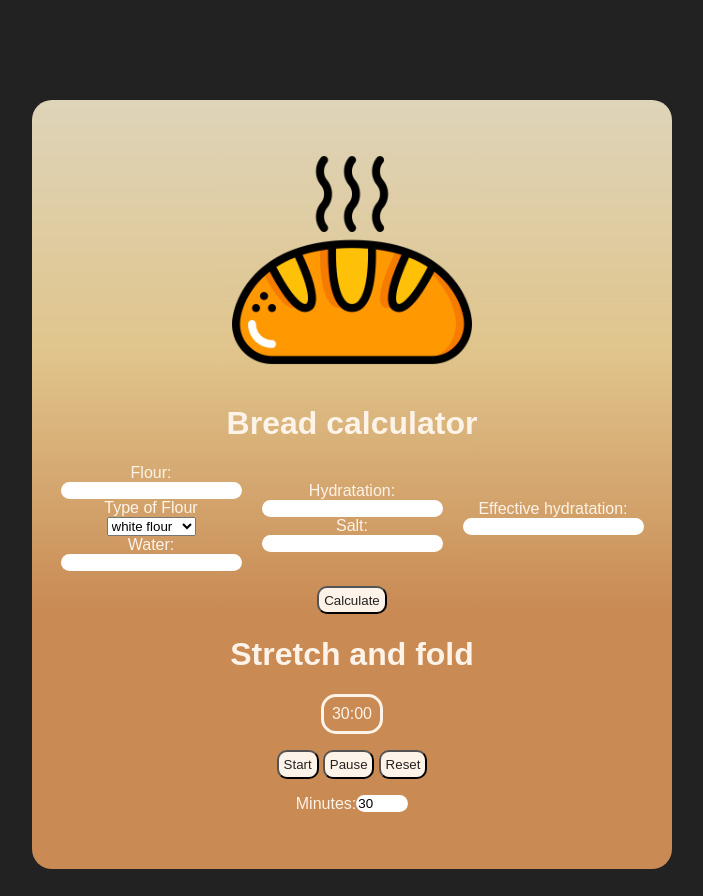
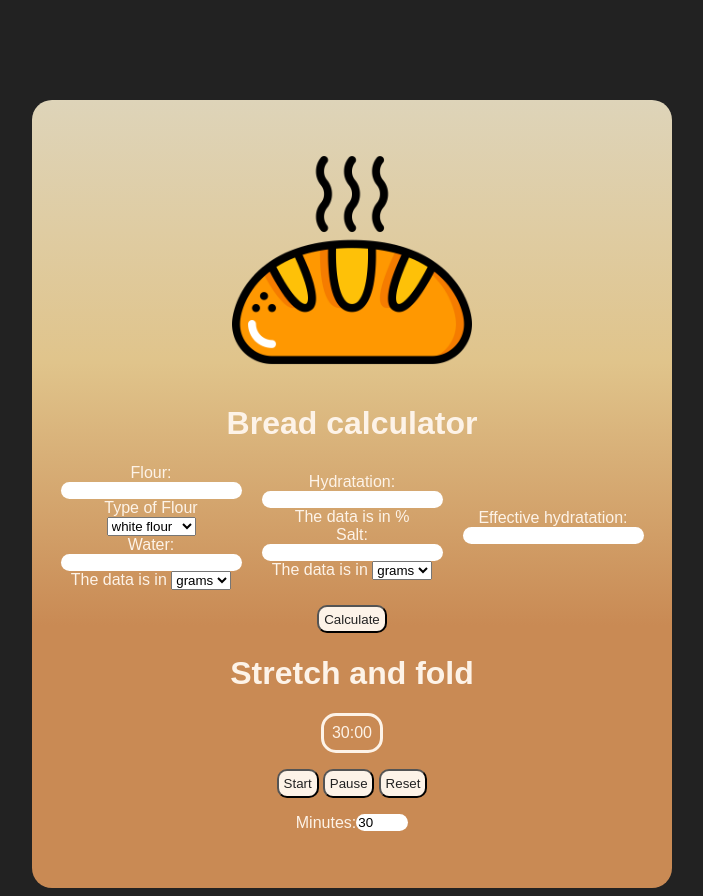
Before and after one commit to TeodorStS/bread_calculator, a plain HTML site: page advanced.html in a window 1280 px wide. Shown: the whole page, without its empty margins (288-991 px from the left). Drawn offline with Linux system fonts and the light colour scheme.

Commit message:
fixed layout
layout

```diff
--- a/advanced.html
+++ b/advanced.html
@@ -25,16 +25,27 @@
                 <div>
                     <label>Water:</label>
                     <input id="water" type="number" readonly class="no-spinner">
+                    <label for="gpw">The data is in </label>
+                    <select name="gpw" id="gpw">
+                        <option value="gw">grams</option>
+                        <option value="pw">%</option>
+                    </select>
                 </div>
             </div>
             <div class="row2">
                 <div>
                     <label>Hydratation:</label>
                     <input id="hydratation" type="number">
+                    <label>The data is in %</label>
                 </div>
                 <div>
                     <label>Salt:</label>
                     <input id="salt" type="number" readonly class="no-spinner">
+                    <label for="gps">The data is in </label>
+                    <select name="gps" id="gps">
+                        <option value="gs">grams</option>
+                        <option value="ps">%</option>
+                    </select>
                 </div>
             </div>
             <div class="row3">
--- a/index.js
+++ b/index.js
@@ -7,6 +7,11 @@ const saltInput = document.querySelector("#salt");
 const effectiveHydratation=document.querySelector("#effective_hydratation");
 const flourtype=document.querySelector("#flours");
 const button = document.querySelector(".btn");
+const gramswater = document.querySelector("#gw");
+const percentagewater = document.querySelector("#pw");
+const percentageflour = document.querySelector("#pf");
+const percentageSalt = document.querySelector("#ps");
+const gpwater = document.querySelector("#gpw");
 
 function calculate() {
     const flour = parseFloat(flourInput.value);
@@ -16,6 +21,7 @@ function calculate() {
         alert("Please enter flour and hydration");
         return;
     }
+
 
     waterInput.value = Math.round(flour * (hydration / 100));
     saltInput.value = (flour * 0.02).toFixed(1);
```
